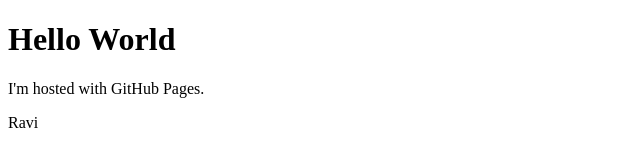
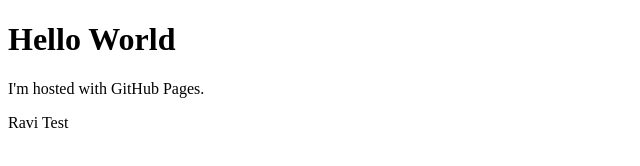
Before and after one commit to rkharse/rkharse.github.io, a plain HTML site: page index.html in a window 1280 px wide. Shown: the full height of the page, 0-640 px from the left. Drawn offline with Linux system fonts and the light colour scheme.

Commit message:
Update index.html
Test text added

```diff
--- a/index.html
+++ b/index.html
@@ -9,6 +9,6 @@
 <body>
     <h1>Hello World</h1>
     <p>I'm hosted with GitHub Pages.</p>
-    <p>Ravi</p>
+    <p>Ravi Test</p>
 </body>
 </html>
```
